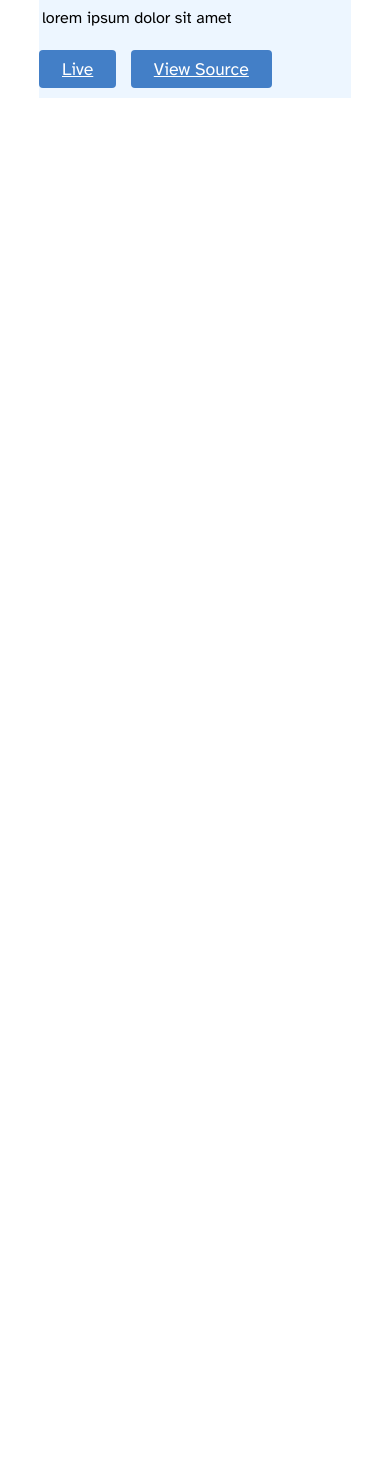
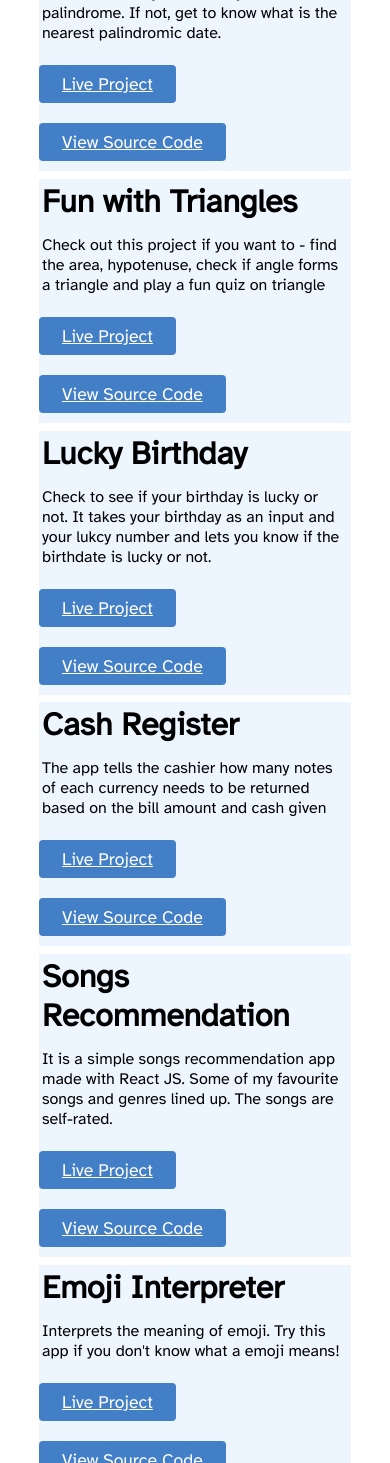
Before and after one commit to anshulraheja/javascript_portfolio, a plain HTML site: page project.html in a window 390 px wide. Shown: the part 537-2000 px from the top of the page. Before the commit the page ends 924 px from the top, so only its background shows below. Drawn offline with nearby package versions, Linux system fonts and the light colour scheme.

Commit message:
main commit & add projects

```diff
--- a/index.js
+++ b/index.js
@@ -19,5 +19,14 @@ window.onload = function() {
         }
     })
 
-    // Project Section
+    //Contact section
+    const submit = document.querySelector('#submit')
+    submit.addEventListener('click', (event) => {
+
+        const text='Response sent. Thank you!'
+        document.getElementById("output").innerHTML = text;
+        setTimeout(function(){
+            document.getElementById("output").innerHTML = '';
+        }, 2000);
+    });
 }
--- a/project.html
+++ b/project.html
@@ -25,16 +25,20 @@
         </ul>
         <button class="btn btn--resume btn--medium"><a href="../portfolio/assets/Resume_AnshulRaheja.pdf" >Resume</a></button>
     </nav>
+
     <!-- Project Section -->
-    <!-- <h1>have a look into</h1> -->
+
     <div class="project-container">
         <h1 class="project-header">check out my projects</h1>
     </div>
 </body>
-<script src="./project.js"></script>
-<script src="https://code.iconify.design/2/2.0.3/iconify.min.js"></script>
-<script src="index.js"></script>
-<style>
-@import url('https://fonts.googleapis.com/css2?family=Atkinson+Hyperlegible&display=swap');
-</style>
+
+    <script type="module" src="./projectData.js"></script>
+    <script type="module" src="./project.js"></script>
+    <script src="https://code.iconify.design/2/2.0.3/iconify.min.js"></script>
+    <script src="index.js"></script>
+    <style>
+    @import url('https://fonts.googleapis.com/css2?family=Atkinson+Hyperlegible&display=swap');
+    </style>
+
 </html>
--- a/project.js
+++ b/project.js
@@ -1,19 +1,6 @@
-const projects = [
-    {
-        "title":"project 3",
-        "date":"01 jan 2021",
-        "description":"lorem ipsum dolor sit ametlorem ipsum dolor sit ametlorem ipsum dolor sit ametlorem ipsum dolor sit ametlorem ipsum dolor sit ametlorem ipsum dolor sit ametlorem ipsum dolor sit ametlorem ipsum dolor sit ametlorem ipsum dolor sit ametlorem ipsum dolor sit ametlorem ipsum dolor sit amet",
-        "live" : "/",
-        "sourceCode":"/"
-    },
-    {
-        "title":"project 2",
-        "date":"01 jan 2021",
-        "description":"lorem ipsum dolor sit amet",
-        "live" : "/",
-        "sourceCode":"/"
-    }
-]
+import {projects} from './projectData.js'
+
+window.onload = function() {
 
     var live_button = document.createElement("a");
     var source_button = document.createElement("a");
@@ -23,9 +10,9 @@ for( let i=0;i<projects.length;i++){
         var div = document.createElement("div");
         div.className ="inner-project-container";
         div.innerHTML = `<h1 class="project-name">${projects[i].title}</h1>
-        <small class="project-date">${projects[i].date}</small>
             <p class="project-description">${projects[i].description}</p>
-        <button class="btn-live"><a href=${projects[i].live}>Live</a></button>
-        <button class="btn-view-source"><a href=${projects[i].sourceCode}>View Source</a></button>`;
+            <button class="btn-live"><a href=${projects[i].live} target="_blank">Live Project</a></button>
+            <button class="btn-view-source"><a href=${projects[i].sourceCode} target="_blank">View Source Code</a></button>`;
           unordered.appendChild(div);
     }
+};
--- /dev/null
+++ b/projectData.js
@@ -0,0 +1,77 @@
+ const projects = [
+    {
+        "title":"Profit and Loss Calculator",
+        "description":"Check your profit and loss percent on the stock",
+        "live" : "https://markfourteen-profit-loss-calc.netlify.app",
+        "sourceCode":"https://github.com/anshulraheja/levelZero_markFourteen"
+    },
+    {
+        "title":"Palindrome Birthday",
+        "description":"Palindromes are strings or numbers which are read the same from front and back. Check to see if your birthday is a palindrome. If not, get to know what is the nearest palindromic date.",
+        "live" : "https://markthirteen-palindrome-bday.netlify.app",
+        "sourceCode":"https://github.com/anshulraheja/levelZero_markThirteen"
+    },
+    {
+        "title":"Fun with Triangles",
+        "description":"Check out this project if you want to - find the area, hypotenuse, check if angle forms a triangle and play a fun quiz on triangle",
+        "live" : "https://marktwelve-fun-triangles.netlify.app/",
+        "sourceCode":"https://github.com/anshulraheja/levelZero_markTwelve"
+    },
+    {
+        "title":"Lucky Birthday",
+        "description":"Check to see if your birthday is lucky or not. It takes your birthday as an input and your lukcy number and lets you know if the birthdate is lucky or not.",
+        "live" : "https://markeleven-lucky-bday-checker.netlify.app",
+        "sourceCode":"https://github.com/anshulraheja/levelZero_markEleven"
+    },
+    {
+        "title":"Cash Register",
+        "description":"The app tells the cashier how many notes of each currency needs to be returned based on the bill amount and cash given",
+        "live" : "https://markten-cash-resigter.netlify.app",
+        "sourceCode":"https://github.com/anshulraheja/levelZero_markTen"
+    },
+    {
+        "title":"Songs Recommendation",
+        "description":"It is a simple songs recommendation app made with React JS. Some of my favourite songs and genres lined up. The songs are self-rated.",
+        "live" : "https://marknine-song-recommendation.netlify.app",
+        "sourceCode":"https://github.com/anshulraheja/levelZero_markNine"
+    },
+    {
+        "title":"Emoji Interpreter",
+        "description":"Interprets the meaning of emoji. Try this app if you don't know what a emoji means!",
+        "live" : "https://markeight-emoticon-interpreter.netlify.app",
+        "sourceCode":"https://github.com/anshulraheja/levelZero_markEight"
+    },
+    {
+        "title":"Pirate Talk",
+        "description":"Converts the text into Pirate Language. Try out if you want to know how Pirates speak.",
+        "live" : "https://markseven-piratelanguage.netlify.app",
+        "sourceCode":"https://github.com/anshulraheja/levelZero_markSeven"
+    },
+    {
+        "title":"Banana Talk",
+        "description":"Converts the English language to banana language that the minion use.",
+        "live" : "https://marksix-banana-translator.netlify.app/",
+        "sourceCode":"https://github.com/anshulraheja/levelZero_markSix"
+    },
+    {
+        "title":"Portfolio",
+        "description":"Converts the English language to banana language that the minion use.",
+        "live" : "",
+        "sourceCode":"hhttps://github.com/anshulraheja/javascript_portfolio"
+    },
+    {
+        "title":"CLI FRIENDS Quiz App",
+        "description":"This CLI app quizzes you about my favourite TV show FRIENDS. Check out if you arr FRIENDS fan",
+        "live" : "https://replit.com/@AnshulRaheja1/markTwo#index.js",
+        "sourceCode":"https://github.com/anshulraheja/levelZero_markTwo"
+    },
+    {
+        "title":"How well you know me?",
+        "description":"A quiz with a command line interface that quizzes you about me.",
+        "live" : "https://replit.com/@AnshulRaheja1/markOne#index.js",
+        "sourceCode":"https://github.com/anshulraheja/levelZero_markOne"
+    },
+
+
+]
+export {projects}
```
Also changed, not shown: blog.html (+2 -1 lines), blog.js (+1 -14 lines), blogData.js (added, +16 -0 lines), index.html (+18 -17 lines), 1 other file. Lines whose indentation alone changed are shown as unchanged.
